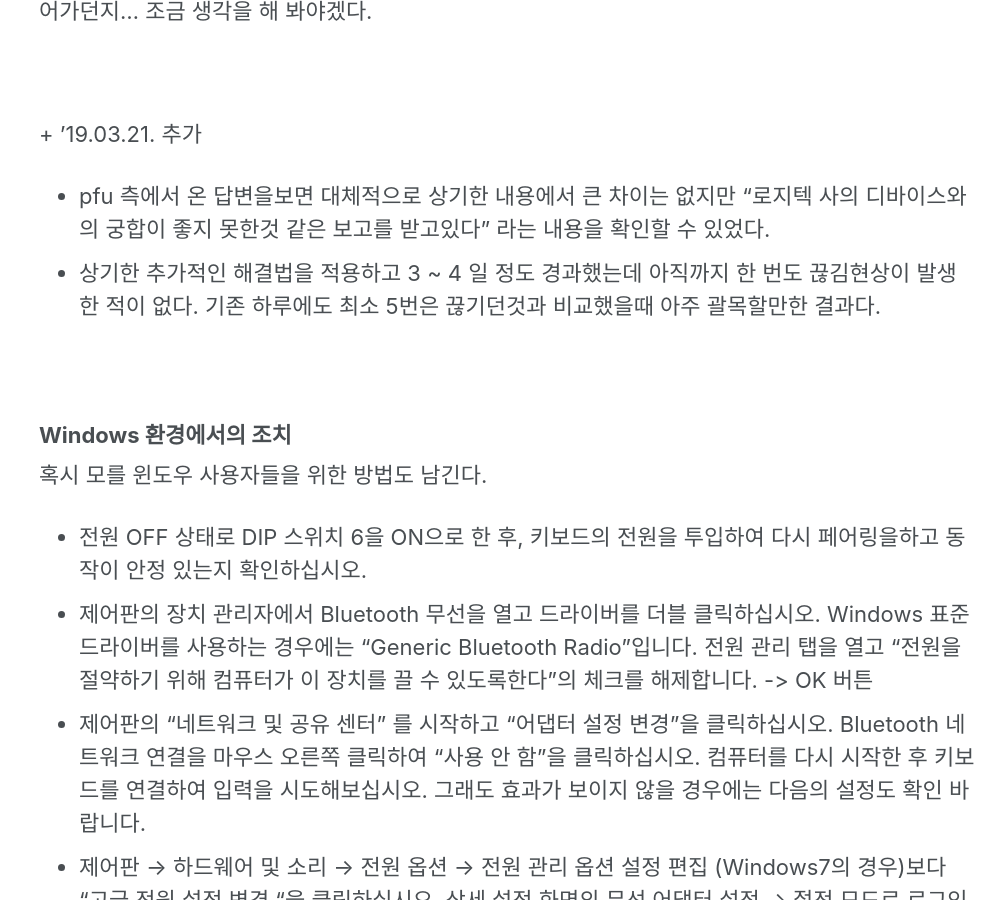
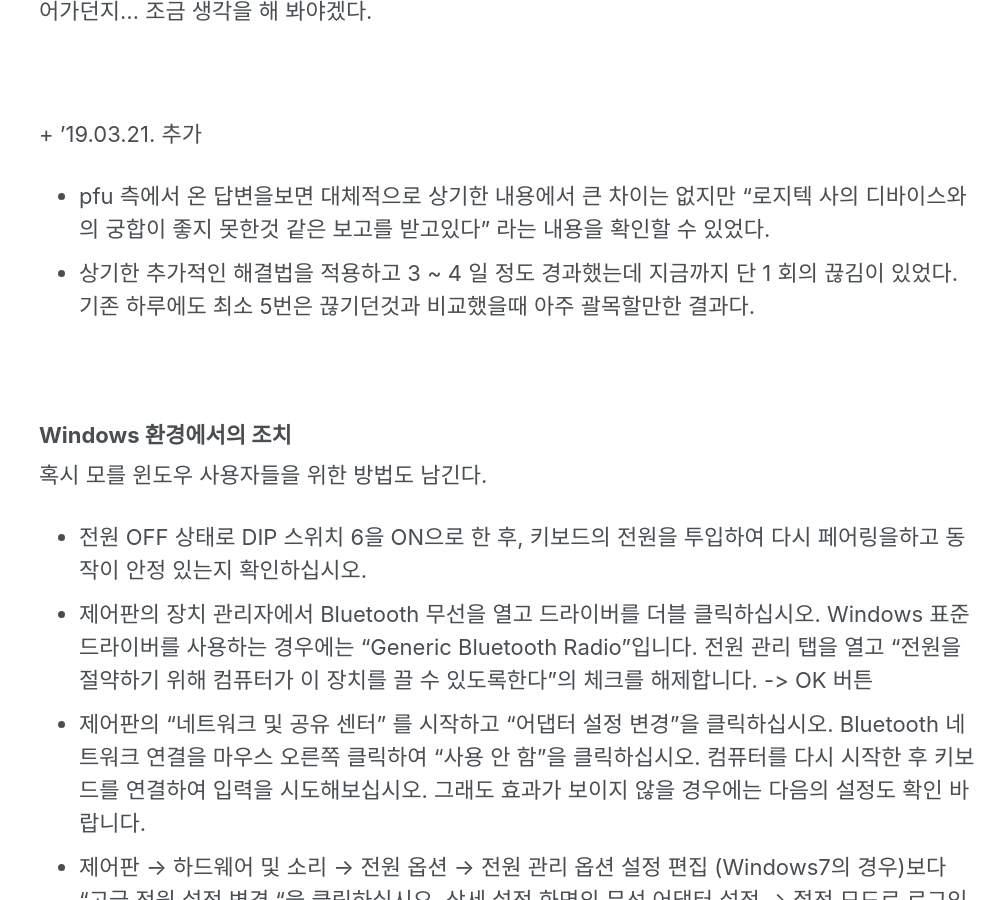
Before and after one commit to pnurep/pnurep.github.io, a Jekyll site: the page built from _posts/2019-03-17-hhkb-bluetooth-issue.md, in a window 1280 px wide and 900 px high, scrolled down 4723 px. Shown: the whole window, without its empty margins (283-1280 px from the left). Built offline with Jekyll 4.4.1, drawn with Linux system fonts in a browser that asks for light colours; cached includes are drawn as plain includes; comment, search, counter and statistics services are not loaded.

Commit message:
hhkb bt issue modified

```diff
--- a/_posts/2019-03-17-hhkb-bluetooth-issue.md
+++ b/_posts/2019-03-17-hhkb-bluetooth-issue.md
@@ -122,7 +122,7 @@ HHKB 블루투스 모델을 사용하는 도중, 갑자기 키를 눌러도 입
 
 \+ ’19.03.21. 추가
 * pfu 측에서 온 답변을보면 대체적으로 상기한 내용에서 큰 차이는 없지만 “로지텍 사의 디바이스와의 궁합이 좋지 못한것 같은 보고를 받고있다” 라는 내용을 확인할 수 있었다.
-* 상기한 추가적인 해결법을 적용하고 3 ~ 4 일 정도 경과했는데 아직까지 한 번도 끊김현상이 발생한 적이 없다. 기존 하루에도 최소 5번은 끊기던것과 비교했을때 아주 괄목할만한 결과다.
+* 상기한 추가적인 해결법을 적용하고 3 ~ 4 일 정도 경과했는데 지금까지 단 1 회의 끊김이 있었다. 기존 하루에도 최소 5번은 끊기던것과 비교했을때 아주 괄목할만한 결과다.
 
 
 <br>
```
